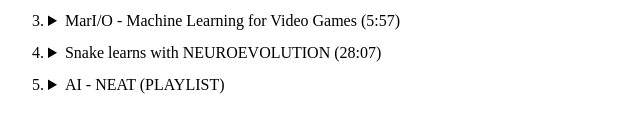
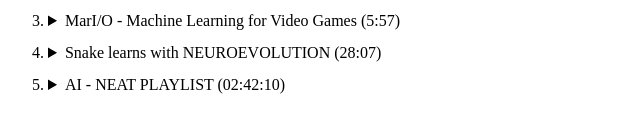
Before and after one commit to FadySobhy/Test-Suite-Generation-Assignment, a plain HTML site: page assignment/index.html in a window 1280 px wide. Shown: the part 517-650 px from the top of the page, 0-640 px from the left. Drawn offline with Linux system fonts and the light colour scheme.

Commit message:
playlist length

```diff
--- a/assignment/index.html
+++ b/assignment/index.html
@@ -167,7 +167,7 @@
           </li>
           <li>
             <details>
-              <summary>AI - NEAT (PLAYLIST)</summary>
+              <summary>AI - NEAT PLAYLIST (02:42:10)</summary>
               <iframe
                 width="560"
                 height="315"
```
